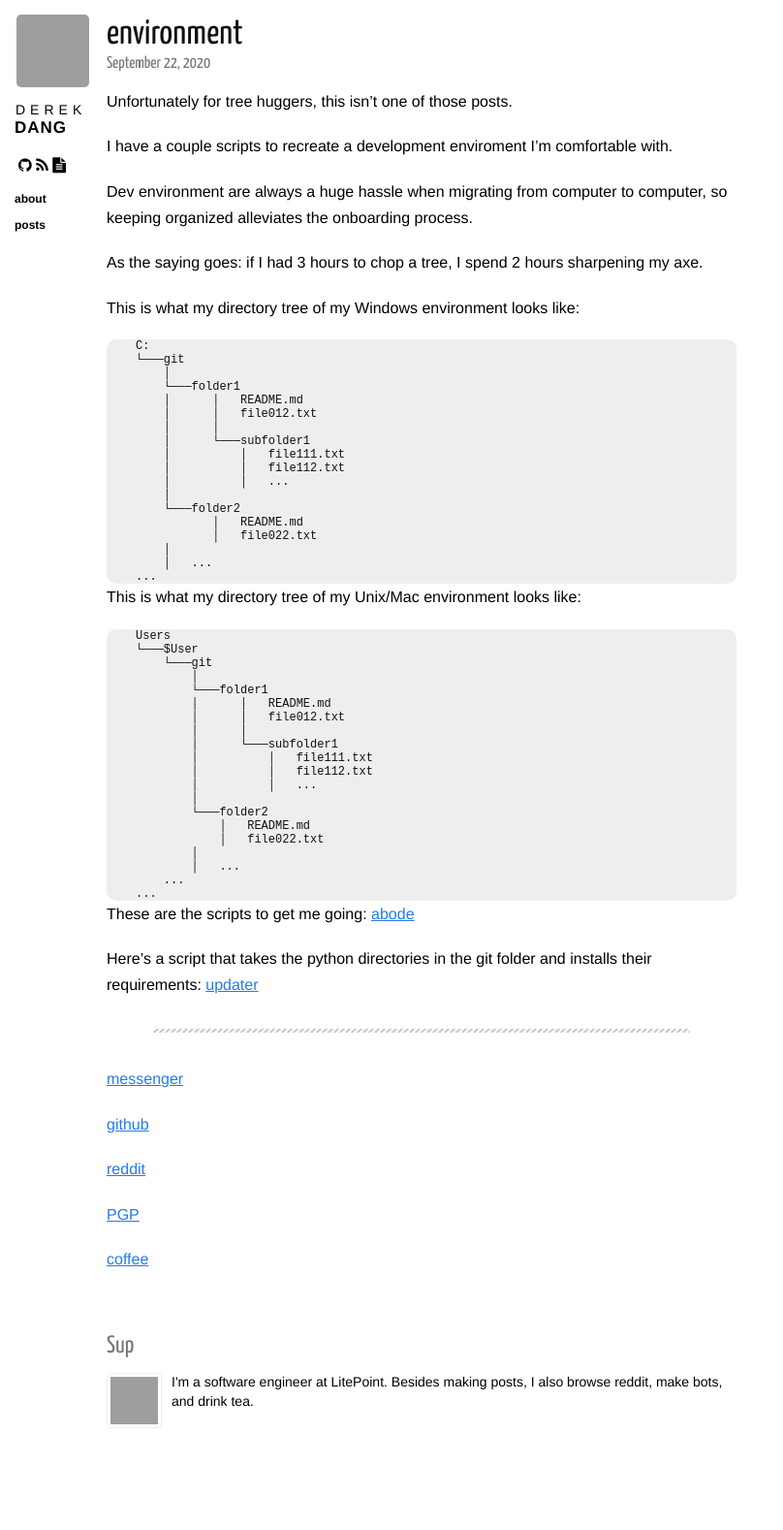
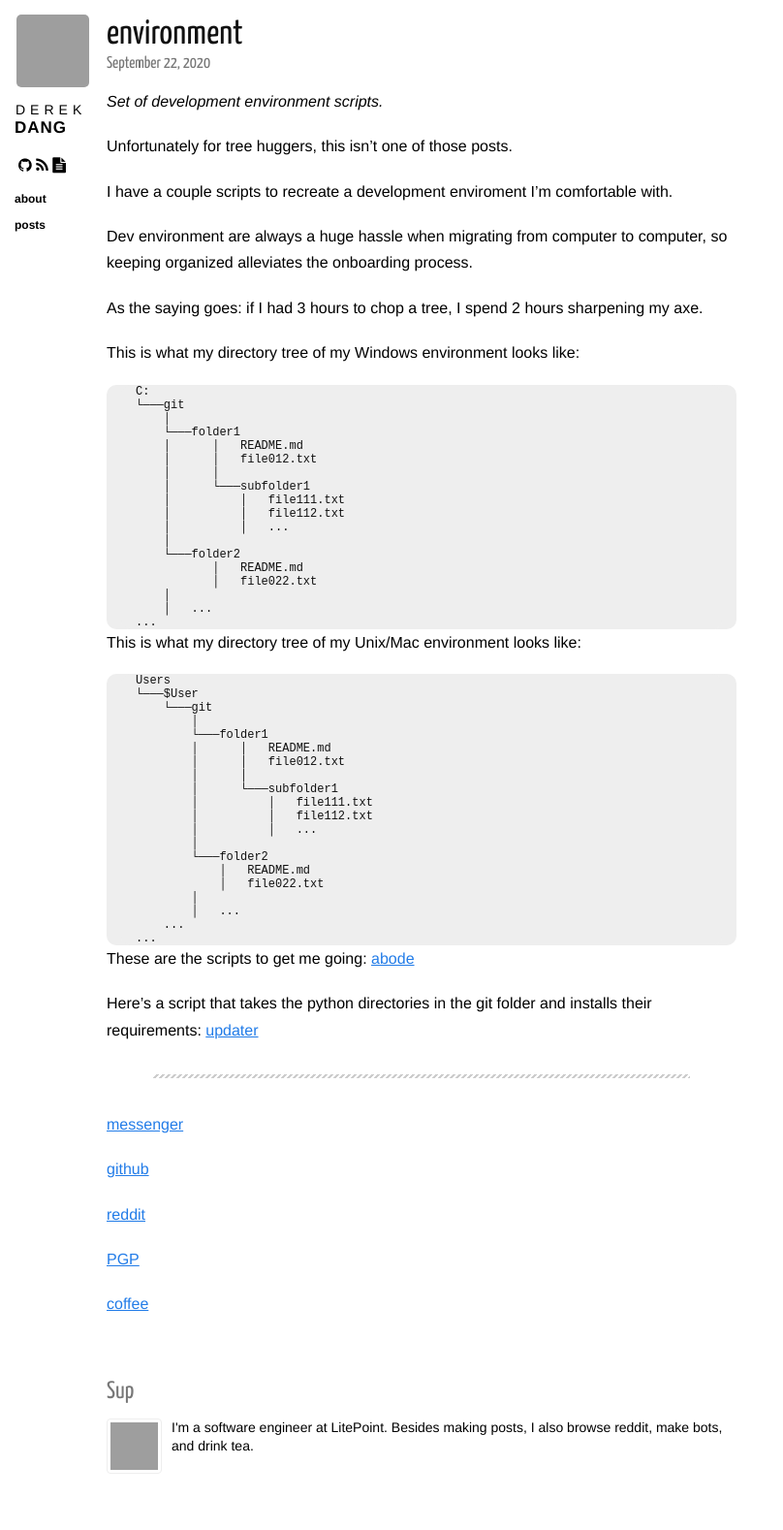
Before and after one commit to dqdang/dqdang.github.io, a Jekyll site: the page built from _posts/2020-09-22-environment.markdown, in a window 1280 px wide. Shown: the whole page at 97% size, without its empty margins (0-808 px from the left). Built offline with Jekyll 4.4.1, drawn with Linux system fonts in a browser that asks for light colours; nearby versions of some CDN libraries; before the commit the page ends 1532 px from its top, so only the background shows below that; grey boxes are pictures that could not be loaded.

Commit message:
Create headline for environment post

```diff
--- a/_posts/2020-09-22-environment.markdown
+++ b/_posts/2020-09-22-environment.markdown
@@ -3,6 +3,8 @@ layout: post
 title: environment
 category: posts
 ---
+
+*Set of development environment scripts.*
 
 Unfortunately for tree huggers, this isn't one of those posts.
 
```
